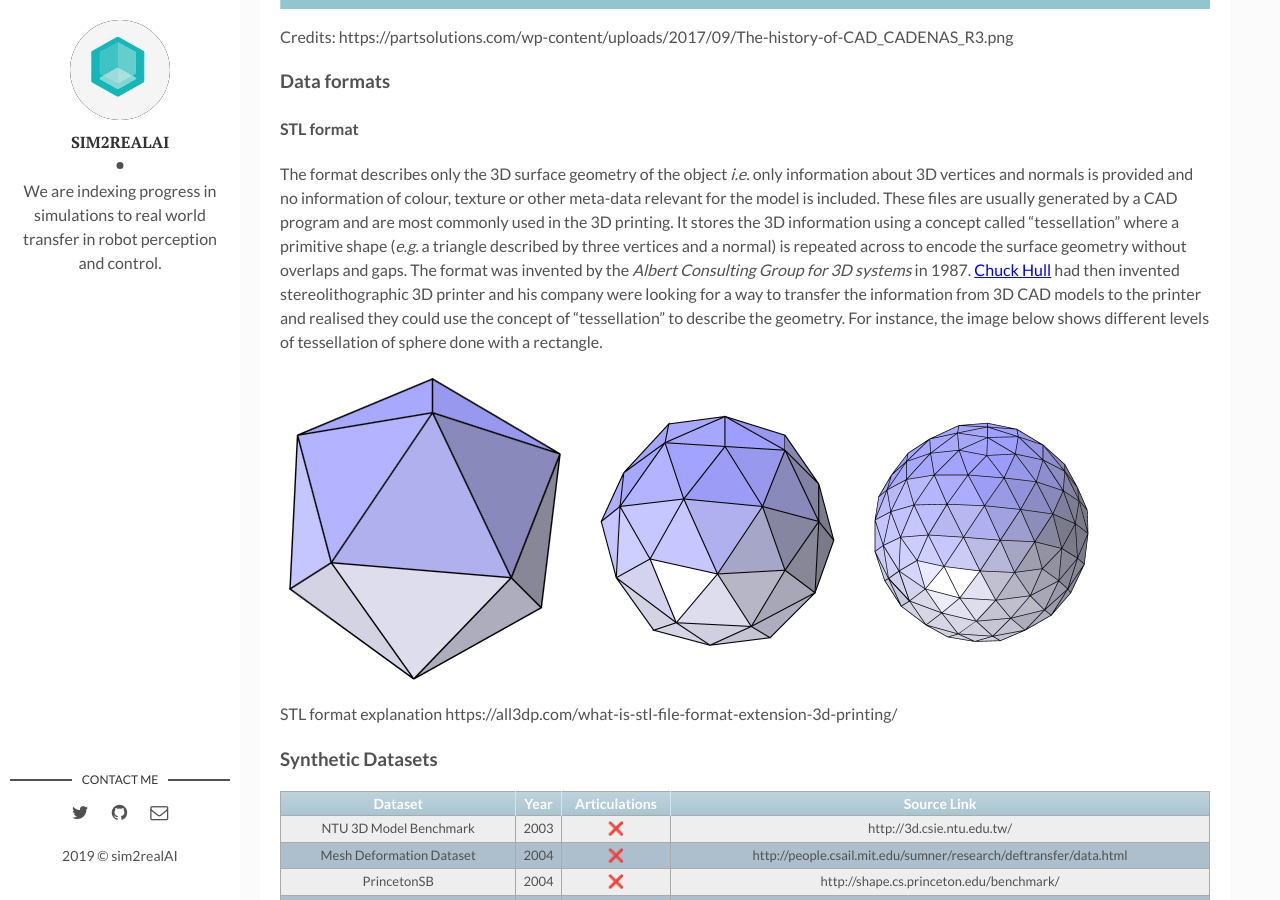
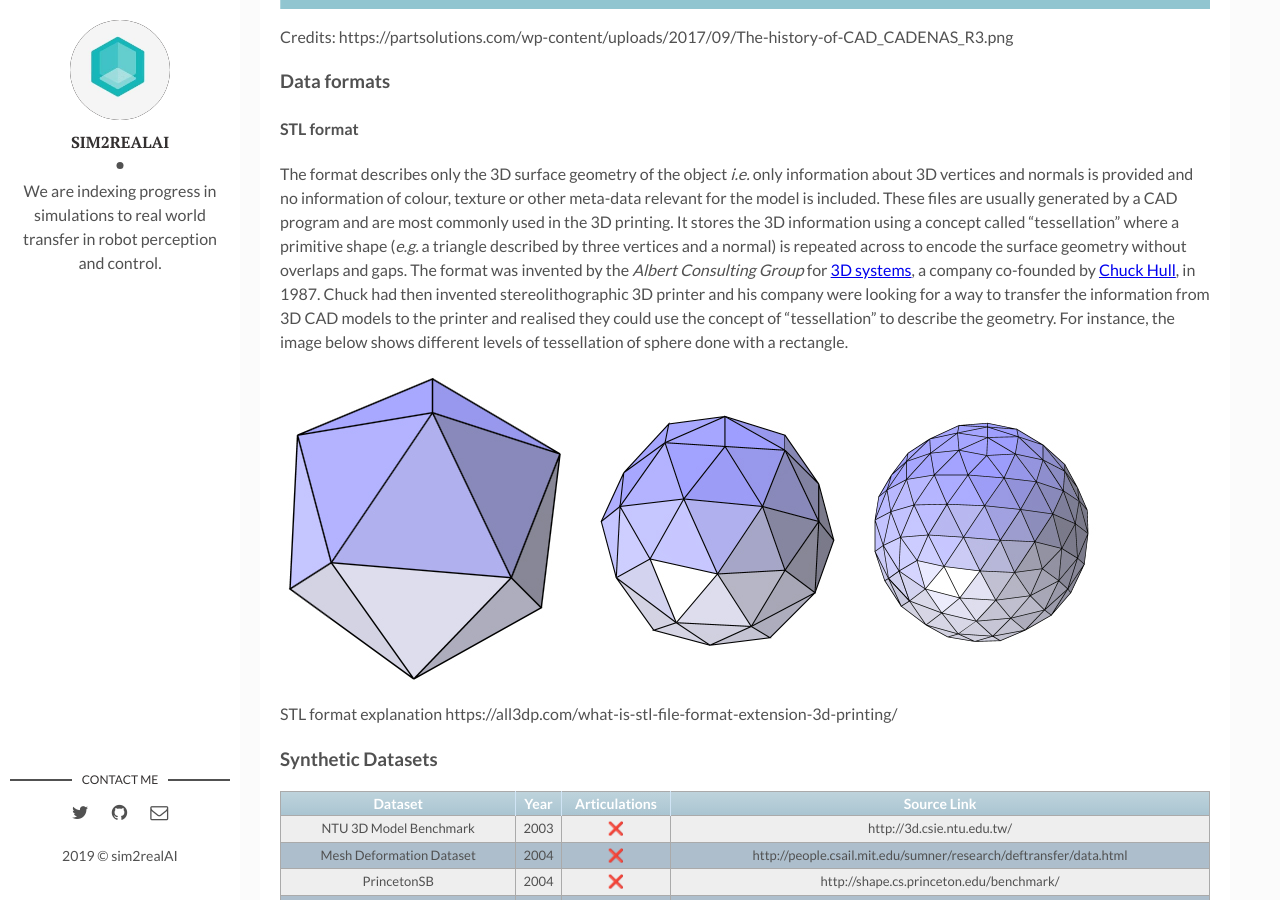
Before and after one commit to backupsim2realai/backupsim2realai.github.io, a Jekyll site: the page built from _posts/2019-01-15-Synthetic-Datasets-of-Objects-Part-I.markdown, in a window 1280 px wide and 900 px high, scrolled down 854 px. Built offline with Jekyll 4.4.1, drawn with Linux system fonts in a browser that asks for light colours; emoji names are drawn with the system emoji font.

Commit message:
update
Signed-off-by: Ankur Handa <ahanda@nvidia.com>

```diff
--- a/_posts/2019-01-15-Synthetic-Datasets-of-Objects-Part-I.markdown
+++ b/_posts/2019-01-15-Synthetic-Datasets-of-Objects-Part-I.markdown
@@ -34,7 +34,7 @@
 ### Data formats
 
 #### STL format
-The format describes only the 3D surface geometry of the object *i.e.* only information about 3D vertices and normals is provided and no information of colour, texture or other meta-data relevant for the model is included. These files are usually generated by a CAD program and are most commonly used in the 3D printing. It stores the 3D information using a concept called "tessellation" where a primitive shape (*e.g.* a triangle described by three vertices and a normal) is repeated across to encode the surface geometry without overlaps and gaps. The format was invented by the _Albert Consulting Group for 3D systems_ in 1987. [Chuck Hull](https://en.wikipedia.org/wiki/Chuck_Hull) had then invented stereolithographic 3D printer and his company were looking for a way to transfer the information from 3D CAD models to the printer and realised they could use the concept of "tessellation" to describe the geometry. For instance, the image below shows different levels of tessellation of sphere done with a rectangle.
+The format describes only the 3D surface geometry of the object *i.e.* only information about 3D vertices and normals is provided and no information of colour, texture or other meta-data relevant for the model is included. These files are usually generated by a CAD program and are most commonly used in the 3D printing. It stores the 3D information using a concept called "tessellation" where a primitive shape (*e.g.* a triangle described by three vertices and a normal) is repeated across to encode the surface geometry without overlaps and gaps. The format was invented by the _Albert Consulting Group_ for [3D systems](https://en.wikipedia.org/wiki/3D_Systems), a company co-founded by [Chuck Hull](https://en.wikipedia.org/wiki/Chuck_Hull), in 1987. Chuck had then invented stereolithographic 3D printer and his company were looking for a way to transfer the information from 3D CAD models to the printer and realised they could use the concept of "tessellation" to describe the geometry. For instance, the image below shows different levels of tessellation of sphere done with a rectangle.
 
 ![Tesselation of mesh](/assets/img/2019-01-15/mesh_stl.jpg){:width=70%}
 
```
